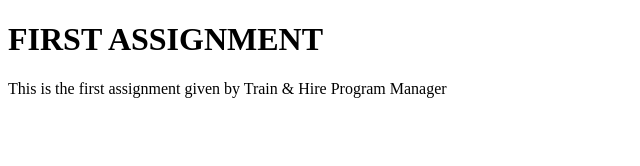
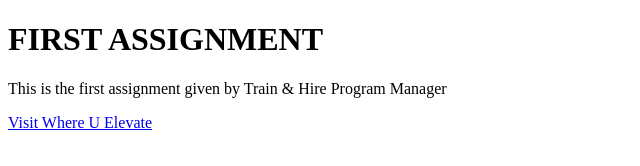
Before and after one commit to saffron5554/ASSIGNMENT-WUE, a plain HTML site: page index.html in a window 1280 px wide. Shown: the whole page, without its empty margins (0-640 px from the left). Drawn offline with Linux system fonts and the light colour scheme.

Commit message:
add hyperlink tag

```diff
--- a/index.html
+++ b/index.html
@@ -8,5 +8,6 @@
 <body>
     <h1>FIRST ASSIGNMENT</h1>
     <p>This is the first assignment given by Train & Hire Program Manager</p>
+    <a href="https://whereuelevate.com/">Visit Where U Elevate</a>
 </body>
 </html>
```
